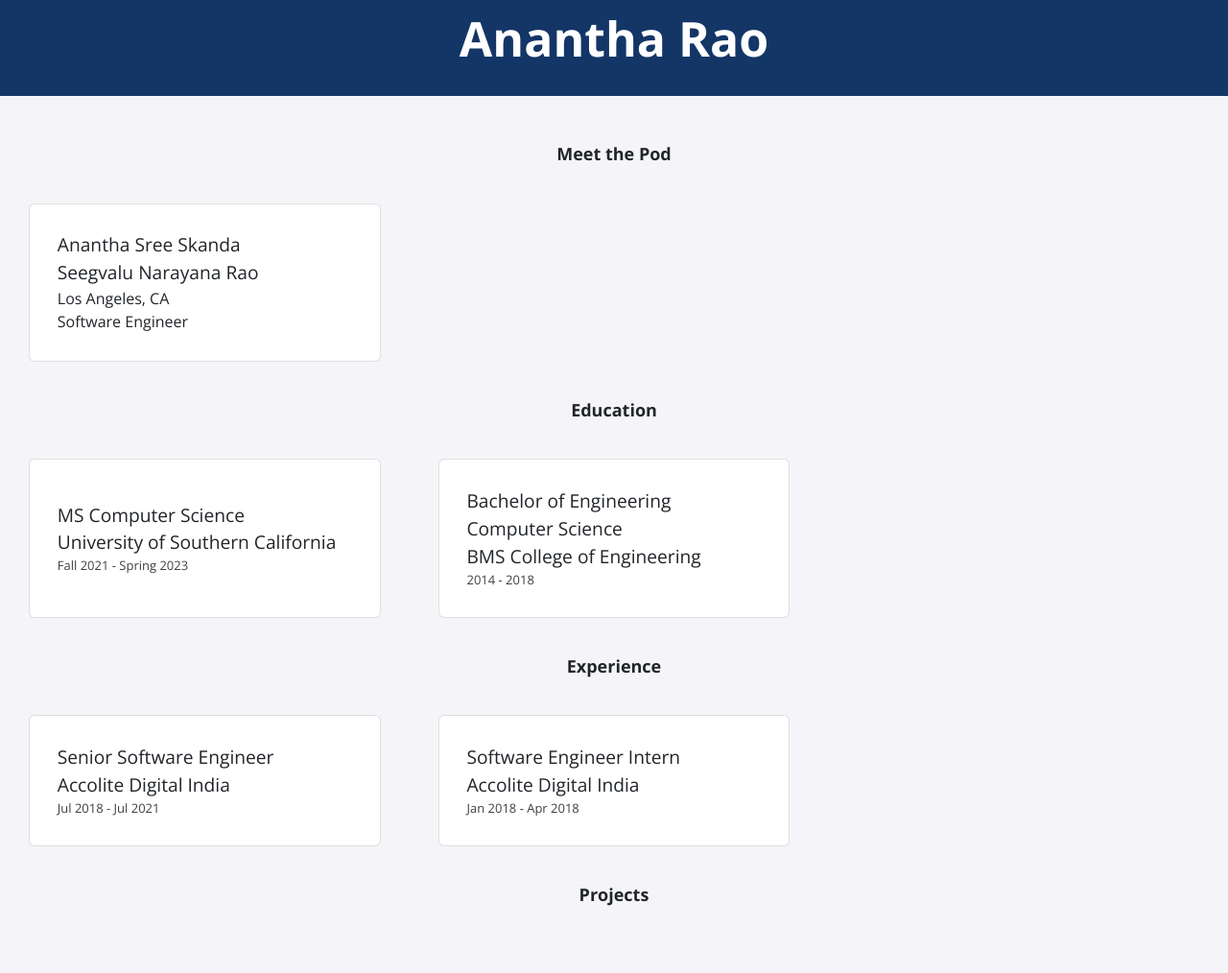
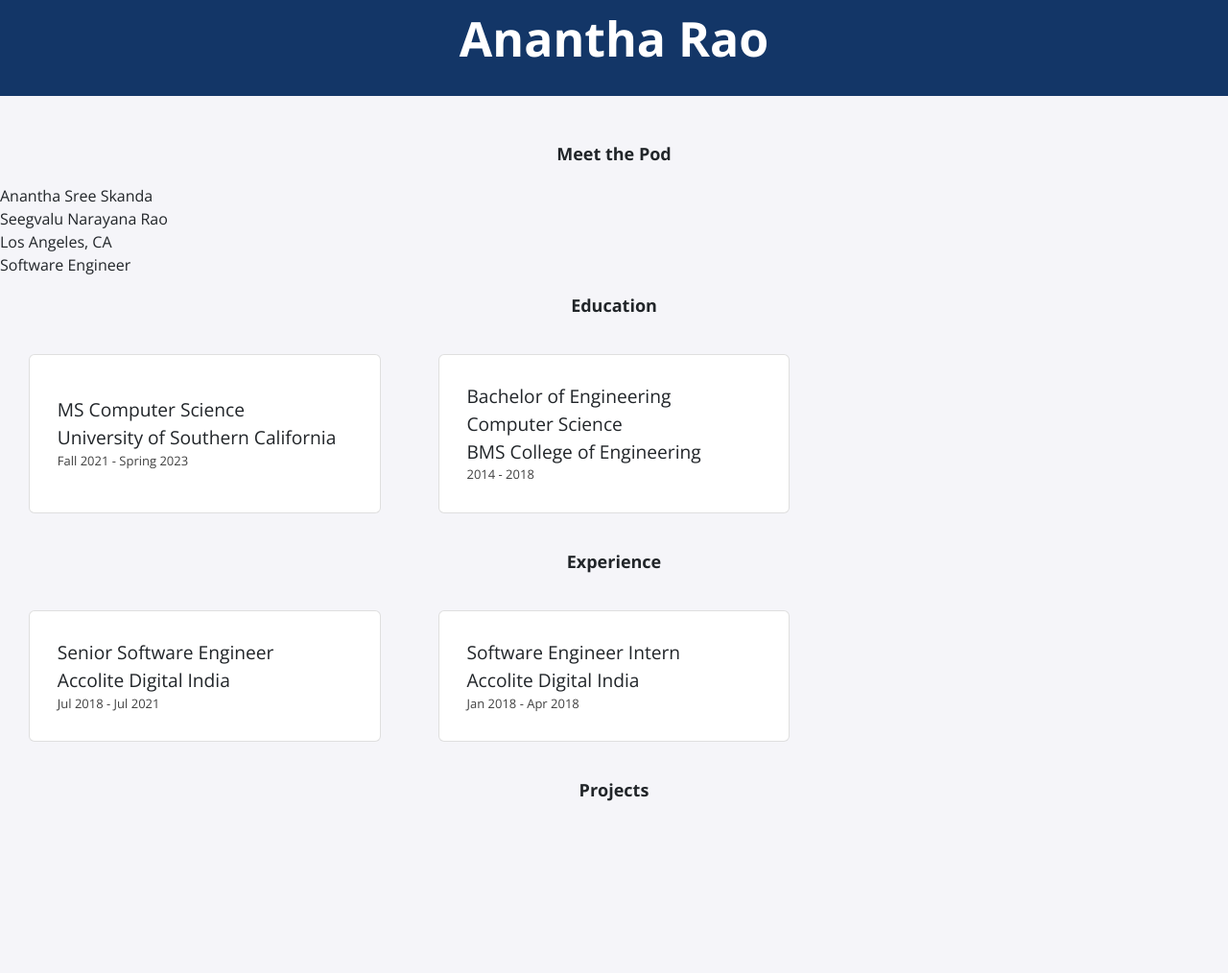
Before and after one commit to AnanthaSNRao/AnanthaSNRao.github.io, a Jekyll site: the page built from index.html, in a window 1280 px wide. Shown: the part 230-1244 px from the top of the page at 96% size. Built offline with Jekyll 4.4.1, drawn with Linux system fonts in a browser that asks for light colours; nearby versions of some CDN libraries; after the commit the page ends 1135 px from its top, so only the background shows below that.

Commit message:
description 1

```diff
--- a/_includes/description.html
+++ b/_includes/description.html
@@ -1,13 +1,10 @@
 <h2>Meet the Pod</h2>
-<div class="card-container">
-    {% for item in site.data.fellows %}
-    <div class="card">
+{% for item in site.data.fellows %}
         <div class="info">
             <p class="firstname"> {{ item.firstname }}</p>
             <p class="lastname"> {{ item.lastname }}</p>
             <p class="location"> {{ item.location }}</p>
             <p class="description"> {{ item.description }}</p>
         </div>
-    </div>
-    {% endfor %}
+{% endfor %}
 </div>
```
